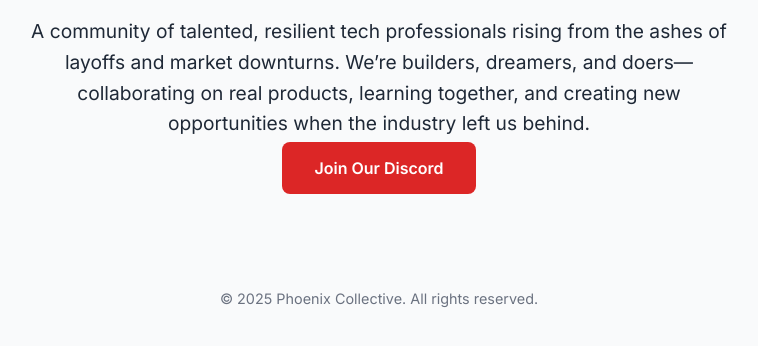
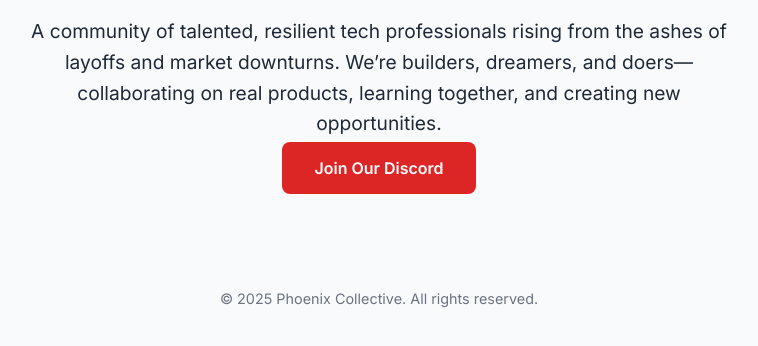
Before and after one commit to ghostatronrh/ghostatronrh.github.io, a plain HTML site: page index.html in a window 1280 px wide. Shown: the part 102-448 px from the top of the page, without its empty margins (261-1019 px from the left). Drawn offline with Linux system fonts and the light colour scheme.

Commit message:
Changed the text to be a little less hostile

```diff
--- a/index.html
+++ b/index.html
@@ -61,7 +61,7 @@
   <header>
     <h1>Phoenix Collective</h1>
     <p>
-      A community of talented, resilient tech professionals rising from the ashes of layoffs and market downturns. We’re builders, dreamers, and doers—collaborating on real products, learning together, and creating new opportunities when the industry left us behind.
+      A community of talented, resilient tech professionals rising from the ashes of layoffs and market downturns. We’re builders, dreamers, and doers—collaborating on real products, learning together, and creating new opportunities.
     </p>
     <a href="https://discord.gg/TQqDfyczjD" class="btn">Join Our Discord</a>
   </header>
```
